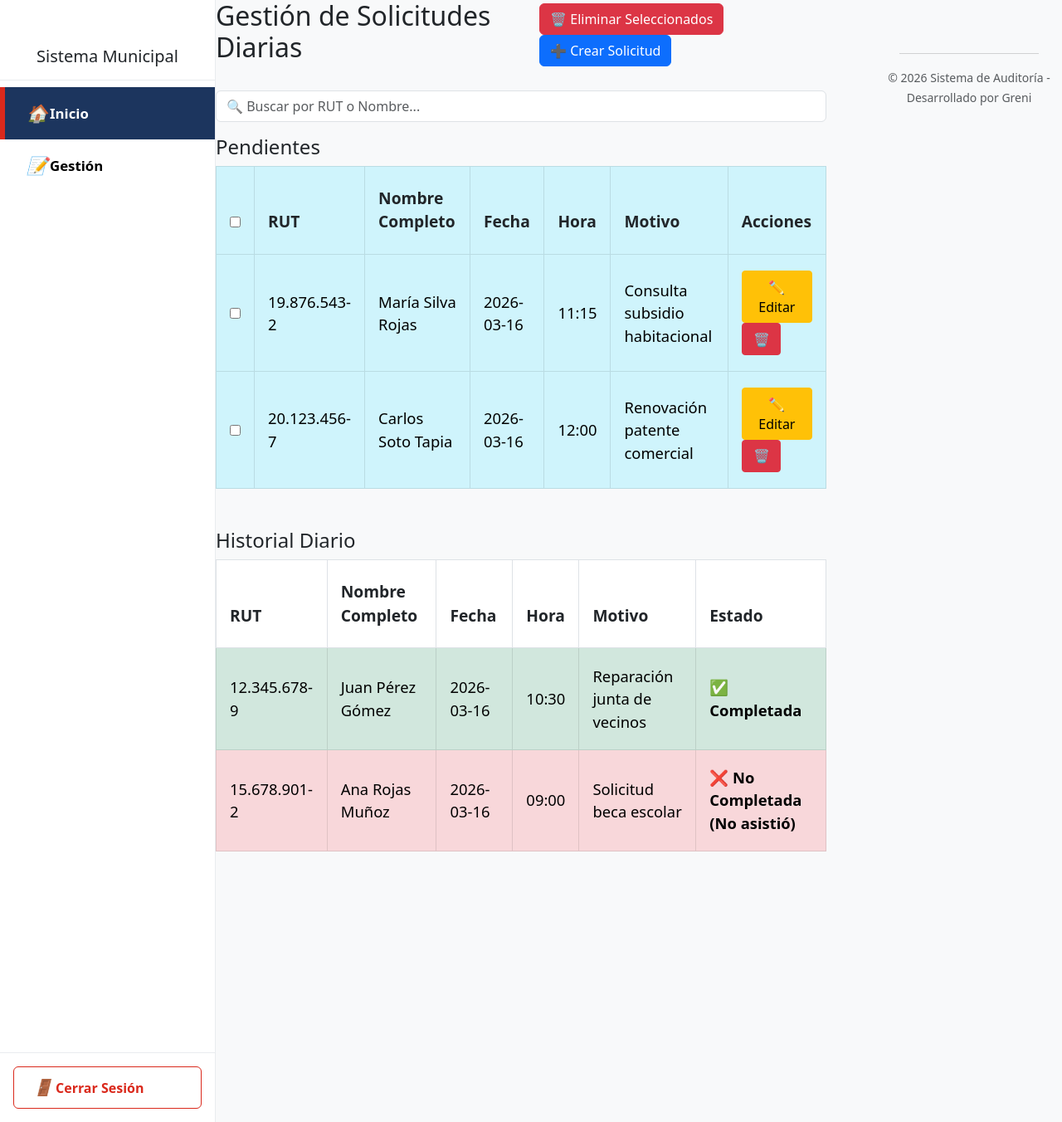
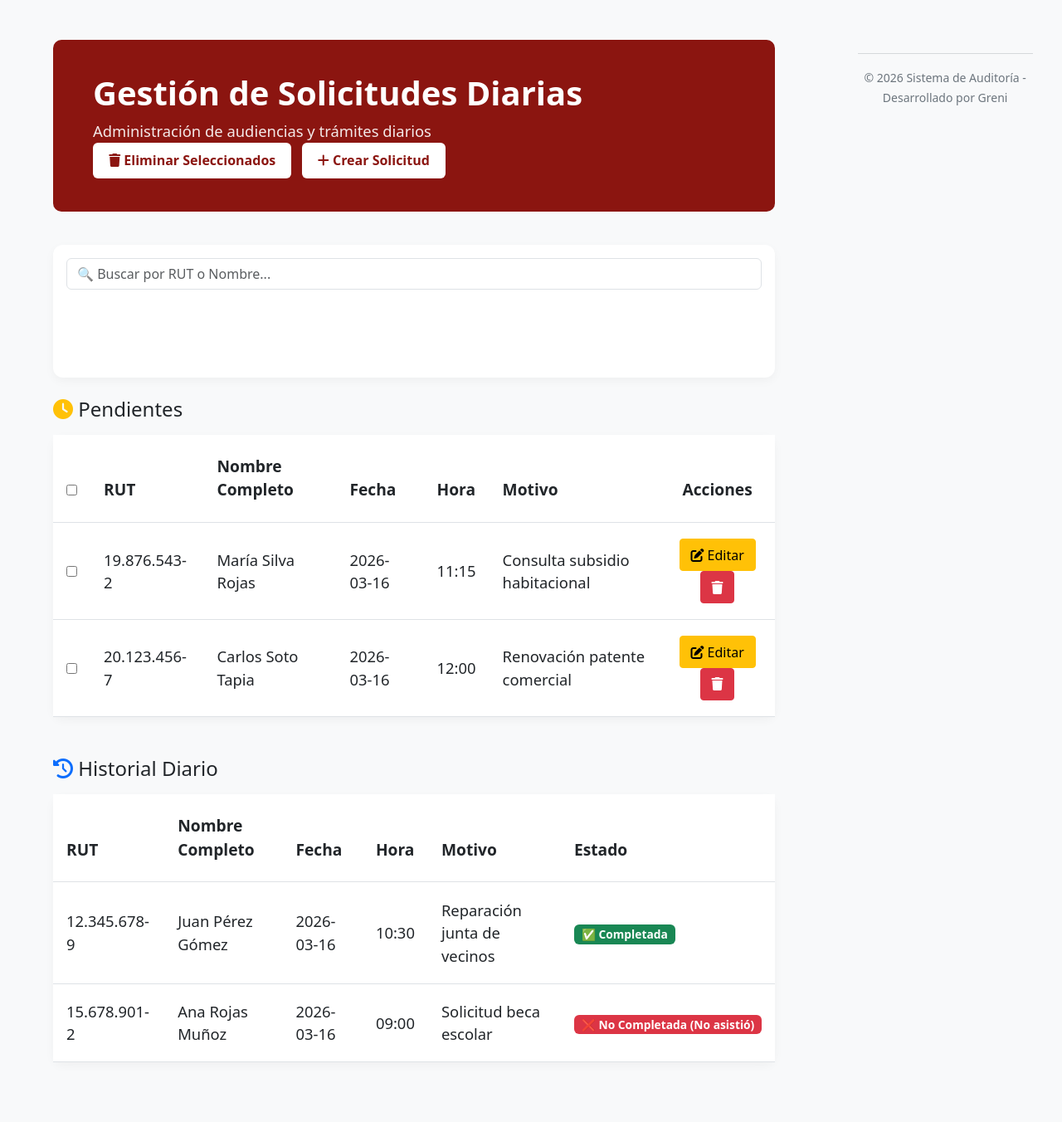
Before and after one commit to MYBDesarrolloTIC/MaquetaAuditoria, a PHP site: page /view/VistaGestionAuditoria.php in a window 1280 px wide. Shown: the whole page at 83% size. Run offline with PHP 8.4, Linux system fonts and the light colour scheme.

Commit message:
login, css
css completo con animaciones, falta que el menu este en todas las vistas

```diff
--- a/view/VistaGestionAuditoria.php
+++ b/view/VistaGestionAuditoria.php
@@ -1,77 +1,81 @@
 <?php
+// 1. Cargamos el Header (Esto trae el CSS, FontAwesome, abre el app-wrapper y carga el MENÚ)
 include 'includes/Header.php';
 ?>
-<!DOCTYPE html>
-<html lang="es">
-<head>
-    <meta charset="UTF-8">
-    <title>Gestión de Audiencia - Secretaria</title>
-    <link rel="stylesheet" href="../controller/assets/css/Styles.css">
-    <link href="https://cdn.jsdelivr.net/npm/bootstrap@5.3.0/dist/css/bootstrap.min.css" rel="stylesheet">
-</head>
-<body>
 
-    <?php include 'includes/Menu.php'; ?>
+<main class="main-content">
 
-    <div class="content-wrapper">
-        <div class="d-flex justify-content-between align-items-center mb-4">
-            <h2>Gestión de Solicitudes Diarias</h2>
+    <div class="header-seccion">
         <div>
-                <button class="btn btn-danger me-2" id="btn-eliminar-seleccionados">🗑️ Eliminar Seleccionados</button>
-                <button class="btn btn-primary" data-bs-toggle="modal" data-bs-target="#modalCrear">➕ Crear Solicitud</button>
+            <h1>Gestión de Solicitudes Diarias</h1>
+            <p>Administración de audiencias y trámites diarios</p>
+        </div>
+        <div>
+            <button class="btn btn-danger me-2" id="btn-eliminar-seleccionados">
+                <i class="fas fa-trash"></i> Eliminar Seleccionados
+            </button>
+            <button class="btn btn-primary" data-bs-toggle="modal" data-bs-target="#modalCrear">
+                <i class="fas fa-plus"></i> Crear Solicitud
+            </button>
         </div>
     </div>
 
-        <div class="mb-3">
+    <div class="mb-4 card p-3 shadow-sm border-0">
         <input type="text" id="buscador-solicitudes" class="form-control" placeholder="🔍 Buscar por RUT o Nombre...">
     </div>
 
-        <h4>Pendientes</h4>
-        <table class="table table-bordered table-hover" id="tabla-pendientes">
-            <thead>
-                <tr class="table-info">
-                    <th><input type="checkbox" id="checkAll"></th>
+    <h4 class="mb-3 text-black"><i class="fas fa-clock text-warning"></i> Pendientes</h4>
+    <div class="card shadow-sm border-0 mb-5">
+        <div class="table-responsive">
+            <table class="table table-hover mb-0" id="tabla-pendientes">
+                <thead class="bg-light">
+                    <tr>
+                        <th class="ps-4"><input type="checkbox" id="checkAll"></th>
                         <th>RUT</th>
                         <th>Nombre Completo</th>
                         <th>Fecha</th>
                         <th>Hora</th>
                         <th>Motivo</th>
-                    <th>Acciones</th>
+                        <th class="text-center">Acciones</th>
                     </tr>
                 </thead>
                 <tbody>
-                <tr class="table-info">
-                    <td><input type="checkbox"></td>
+                    <tr>
+                        <td class="ps-4"><input type="checkbox"></td>
                         <td>19.876.543-2</td>
                         <td>María Silva Rojas</td>
                         <td>2026-03-16</td>
                         <td>11:15</td>
                         <td>Consulta subsidio habitacional</td>
-                    <td>
-                        <button class="btn btn-sm btn-warning">✏️ Editar</button>
-                        <button class="btn btn-sm btn-danger">🗑️</button>
+                        <td class="text-center">
+                            <button class="btn btn-sm btn-warning"><i class="fas fa-edit"></i> Editar</button>
+                            <button class="btn btn-sm btn-danger"><i class="fas fa-trash"></i></button>
                         </td>
                     </tr>
-                <tr class="table-info">
-                    <td><input type="checkbox"></td>
+                    <tr>
+                        <td class="ps-4"><input type="checkbox"></td>
                         <td>20.123.456-7</td>
                         <td>Carlos Soto Tapia</td>
                         <td>2026-03-16</td>
                         <td>12:00</td>
                         <td>Renovación patente comercial</td>
-                    <td>
-                        <button class="btn btn-sm btn-warning">✏️ Editar</button>
-                        <button class="btn btn-sm btn-danger">🗑️</button>
+                        <td class="text-center">
+                            <button class="btn btn-sm btn-warning"><i class="fas fa-edit"></i> Editar</button>
+                            <button class="btn btn-sm btn-danger"><i class="fas fa-trash"></i></button>
                         </td>
                     </tr>
                 </tbody>
             </table>
+        </div>
+    </div>
 
-        <h4 class="mt-5">Historial Diario</h4>
-        <table class="table table-bordered" id="tabla-historial-diario">
-            <thead>
+    <h4 class="mb-3 text-black"><i class="fas fa-history text-primary"></i> Historial Diario</h4>
+    <div class="card shadow-sm border-0 mb-4">
+        <div class="table-responsive">
+            <table class="table mb-0" id="tabla-historial-diario">
+                <thead class="bg-light">
                     <tr>
-                    <th>RUT</th>
+                        <th class="ps-4">RUT</th>
                         <th>Nombre Completo</th>
                         <th>Fecha</th>
                         <th>Hora</th>
@@ -80,31 +84,32 @@ include 'includes/Header.php';
                     </tr>
                 </thead>
                 <tbody>
-                <tr class="table-success">
-                    <td>12.345.678-9</td>
+                    <tr class="bg-success-light">
+                        <td class="ps-4">12.345.678-9</td>
                         <td>Juan Pérez Gómez</td>
                         <td>2026-03-16</td>
                         <td>10:30</td>
                         <td>Reparación junta de vecinos</td>
-                    <td><strong>✅ Completada</strong></td>
+                        <td><span class="badge bg-success">✅ Completada</span></td>
                     </tr>
-                <tr class="table-danger">
-                    <td>15.678.901-2</td>
+                    <tr class="bg-danger-yb-light">
+                        <td class="ps-4">15.678.901-2</td>
                         <td>Ana Rojas Muñoz</td>
                         <td>2026-03-16</td>
                         <td>09:00</td>
                         <td>Solicitud beca escolar</td>
-                    <td><strong>❌ No Completada (No asistió)</strong></td>
+                        <td><span class="badge bg-danger">❌ No Completada (No asistió)</span></td>
                     </tr>
                 </tbody>
             </table>
         </div>
+    </div>
+
+</main>
 
 <script src="../controller/assets/script.js/GestionAudiencia.js"></script>
-    <script src="https://cdn.jsdelivr.net/npm/bootstrap@5.3.0/dist/js/bootstrap.bundle.min.js"></script>
 
 <?php
+// 3. Cargamos el Footer (Esto cierra el app-wrapper y carga los scripts globales)
 include 'includes/Footer.php';
 ?>
-</body>
-</html>
--- a/view/includes/Footer.php
+++ b/view/includes/Footer.php
@@ -1,9 +1,10 @@
-<footer class="text-center text-muted mt-5 mb-3" style="margin-left: 60px;">
+</div> <footer class="text-center text-muted mt-5 mb-3">
         <hr class="w-75 mx-auto">
         <small>&copy; <?php echo date('Y'); ?> Sistema de Auditoría - Desarrollado por Greni</small>
     </footer>
 
     <script src="https://cdn.jsdelivr.net/npm/bootstrap@5.3.0/dist/js/bootstrap.bundle.min.js"></script>
 
+    <script src="../controller/assets/script.js/Menu.js"></script>
 </body>
 </html>
--- a/view/includes/Header.php
+++ b/view/includes/Header.php
@@ -4,9 +4,9 @@
     <meta charset="UTF-8">
     <meta name="viewport" content="width=device-width, initial-scale=1.0">
     <title>Sistema de Gestión Municipal</title>
-
     <link href="https://cdn.jsdelivr.net/npm/bootstrap@5.3.0/dist/css/bootstrap.min.css" rel="stylesheet">
-
+    <link rel="stylesheet" href="https://cdnjs.cloudflare.com/ajax/libs/font-awesome/6.4.0/css/all.min.css">
     <link rel="stylesheet" href="../controller/assets/css/Styles.css">
 </head>
 <body class="bg-light">
+    <div class="app-wrapper">
--- a/view/includes/Menu.php
+++ b/view/includes/Menu.php
@@ -1,4 +1,5 @@
 <nav class="sidebar-yb" id="mySidebar">
+
     <div class="menu-toggle-btn" onclick="togglePin()">
         <i class="fas fa-bars"></i>
     </div>
@@ -9,16 +10,16 @@
 
     <div class="sidebar-nav">
         <a href="VistaListaAuditoria.php" class="nav-link-yb active">
-            <i>🏠</i> <span>Inicio</span>
+            <i class="fas fa-home"></i> <span>Inicio</span>
         </a>
         <a href="VistaGestionAuditoria.php" class="nav-link-yb">
-            <i>📝</i> <span>Gestión</span>
+            <i class="fas fa-clipboard-list"></i> <span>Gestión</span>
         </a>
-        </div>
+    </div>
 
     <div class="sidebar-footer">
         <a href="logout.php" class="btn-logout-yb">
-            <i>🚪</i> <span>Cerrar Sesión</span>
+            <i class="fas fa-sign-out-alt"></i> <span>Cerrar Sesión</span>
         </a>
     </div>
 </nav>
```
Also changed, not shown: assets/js/Login.js (added, +50 -0 lines), controller/assets/script.js/Login.js (deleted, +0 -173 lines), model/api.js (+0 -113 lines), view/VIstaLogin.php (+4 -8 lines), assets/css/Styles.css (renamed from controller/assets/css/Styles.css), assets/js/GestionAudiencia.js (added), assets/js/Historial.js (added), assets/js/ListaAuditoria.js (renamed from controller/assets/script.js/ListaAuditoria.js), assets/js/Menu.js (renamed from controller/assets/script.js/Menu.js), assets/js/usuario.js (renamed from controller/assets/script.js/usuario.js). Lines whose indentation alone changed are shown as unchanged.
